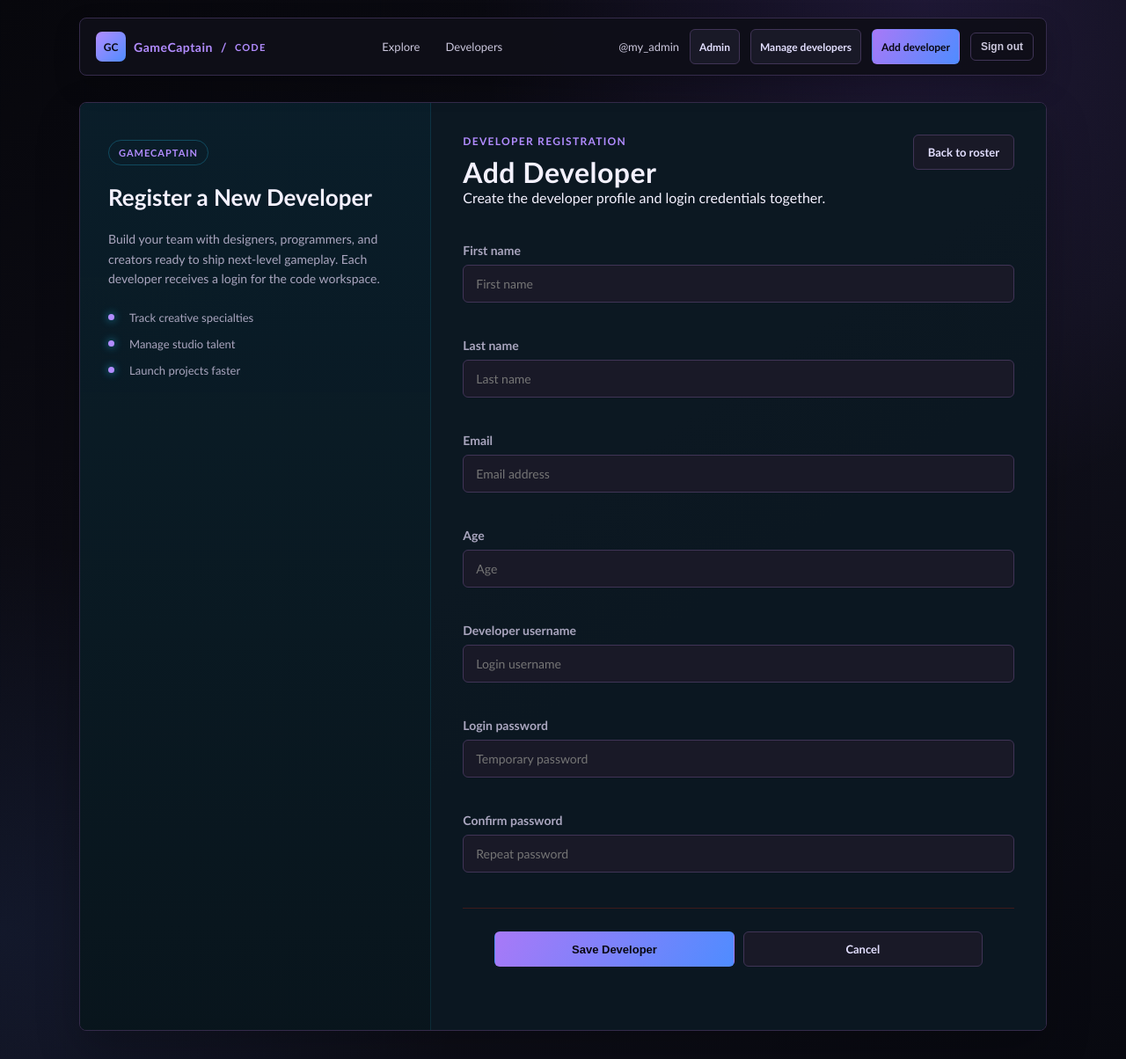
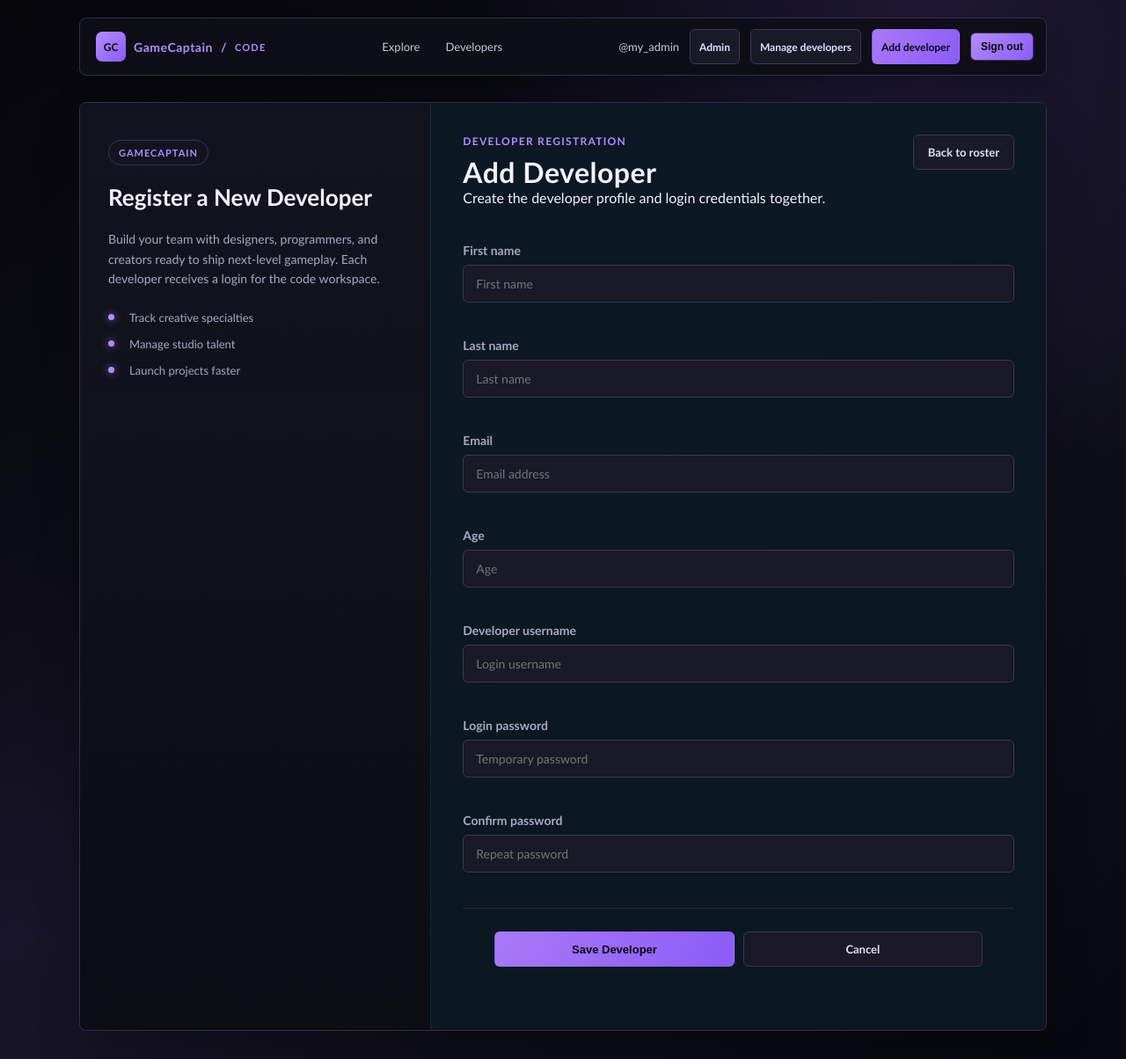
Before and after one commit to lokimax23-op/lll, a Django app: page /students/add/ in a window 1280 px wide. Shown: the whole page at 88% size. Run offline with Django 5.2, Linux system fonts and the light colour scheme; a user stored in the database is signed in.

Commit message:
style: remove blue accents from purple theme

```diff
--- a/static/css/developer-theme.css
+++ b/static/css/developer-theme.css
@@ -1288,21 +1288,21 @@ select:focus {
     --input: #191927;
     --border: #403456;
     --accent: #b28cff;
-    --accent-strong: #4f8cff;
-    --secondary: #83b3ff;
+    --accent-strong: #8b5cf6;
+    --secondary: #c4a7ff;
     --text: #f4f1ff;
     --muted: #aaa6bf;
-    --success: #83b3ff;
+    --success: #a78bfa;
     --red: #b28cff;
 }
 
 body {
     color: var(--text);
-    background: radial-gradient(ellipse at 82% 0%, rgba(139, 92, 246, 0.14), transparent 34%), radial-gradient(ellipse at 0% 88%, rgba(59, 130, 246, 0.08), transparent 30%), linear-gradient(145deg, #07070c, #10101b 58%, #080910);
+    background: radial-gradient(ellipse at 82% 0%, rgba(139, 92, 246, 0.14), transparent 34%), radial-gradient(ellipse at 0% 88%, rgba(139, 92, 246, 0.08), transparent 30%), linear-gradient(145deg, #07070c, #10101b 58%, #080910);
 }
 
 body::before {
-    background-image: linear-gradient(rgba(178, 140, 255, 0.035) 1px, transparent 1px), linear-gradient(90deg, rgba(79, 140, 255, 0.035) 1px, transparent 1px);
+    background-image: linear-gradient(rgba(178, 140, 255, 0.035) 1px, transparent 1px), linear-gradient(90deg, rgba(178, 140, 255, 0.035) 1px, transparent 1px);
 }
 
 .topbar {
@@ -1337,7 +1337,7 @@ body::before {
 
 .nav-links a:hover {
     color: var(--secondary);
-    background: rgba(79, 140, 255, 0.09);
+    background: rgba(178, 140, 255, 0.09);
 }
 
 .user-greeting,
@@ -1365,12 +1365,12 @@ body::before {
 }
 
 .btn-primary {
-    background: linear-gradient(120deg, #a879f7, #4f8cff);
+    background: linear-gradient(120deg, #a879f7, #8b5cf6);
     color: #090811;
 }
 
 .btn-primary:hover {
-    background: linear-gradient(120deg, #bd9aff, #75a8ff);
+    background: linear-gradient(120deg, #bd9aff, #a78bfa);
 }
 
 .btn-secondary {
@@ -1452,7 +1452,7 @@ body::before {
 }
 
 .data-table tbody tr:hover {
-    background: rgba(79, 140, 255, 0.06);
+    background: rgba(178, 140, 255, 0.06);
 }
 
 .student-name,
@@ -1461,7 +1461,7 @@ body::before {
 .back-link,
 .detail-author a,
 .submission-share a {
-    color: #9fc2ff;
+    color: #c4a7ff;
 }
 
 .student-name:hover,
@@ -1499,9 +1499,9 @@ select:focus {
 }
 
 .alert {
-    border-color: rgba(79, 140, 255, 0.3);
-    background: rgba(79, 140, 255, 0.08);
-    color: #d8e6ff;
+    border-color: rgba(178, 140, 255, 0.3);
+    background: rgba(178, 140, 255, 0.08);
+    color: #e3d6ff;
 }
 
 .alert-success {
@@ -1512,6 +1512,35 @@ select:focus {
 
 :focus-visible {
     outline-color: var(--secondary);
+}
+
+.brand-panel {
+    background: linear-gradient(180deg, rgba(20, 20, 32, 0.98), rgba(12, 12, 20, 0.95));
+}
+
+.brand-badge {
+    border-color: rgba(178, 140, 255, 0.25);
+}
+
+.dot {
+    background: var(--accent);
+    box-shadow: 0 0 10px rgba(178, 140, 255, 0.7);
+}
+
+.login-btn,
+.logout-btn {
+    background: linear-gradient(135deg, var(--accent), var(--accent-strong));
+    color: #090811;
+}
+
+.login-btn:hover,
+.logout-btn:hover {
+    border-color: var(--secondary);
+    color: var(--secondary);
+}
+
+.form-actions {
+    border-color: rgba(178, 140, 255, 0.16);
 }
 
 @media (max-width: 1024px) {
```
